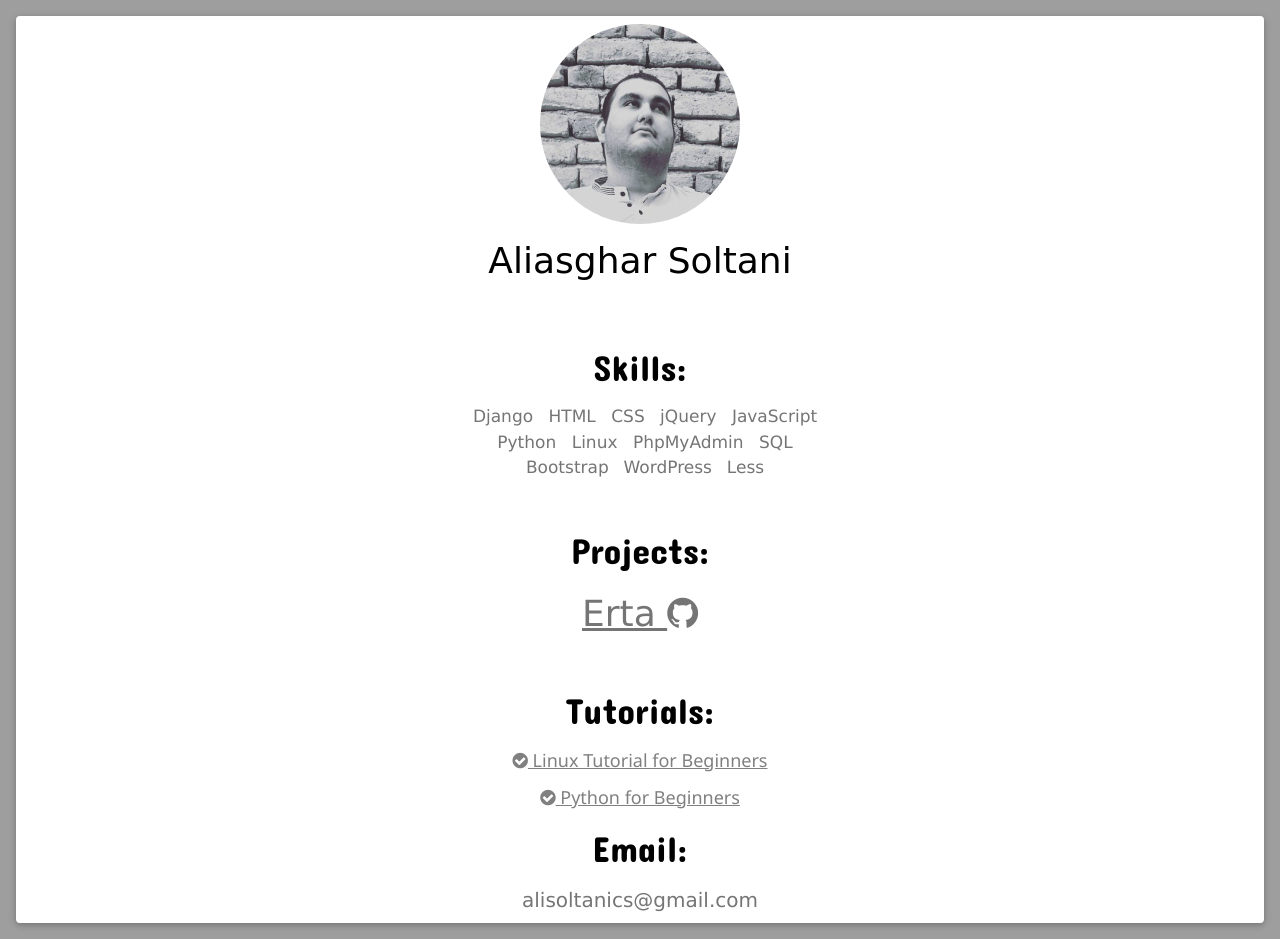
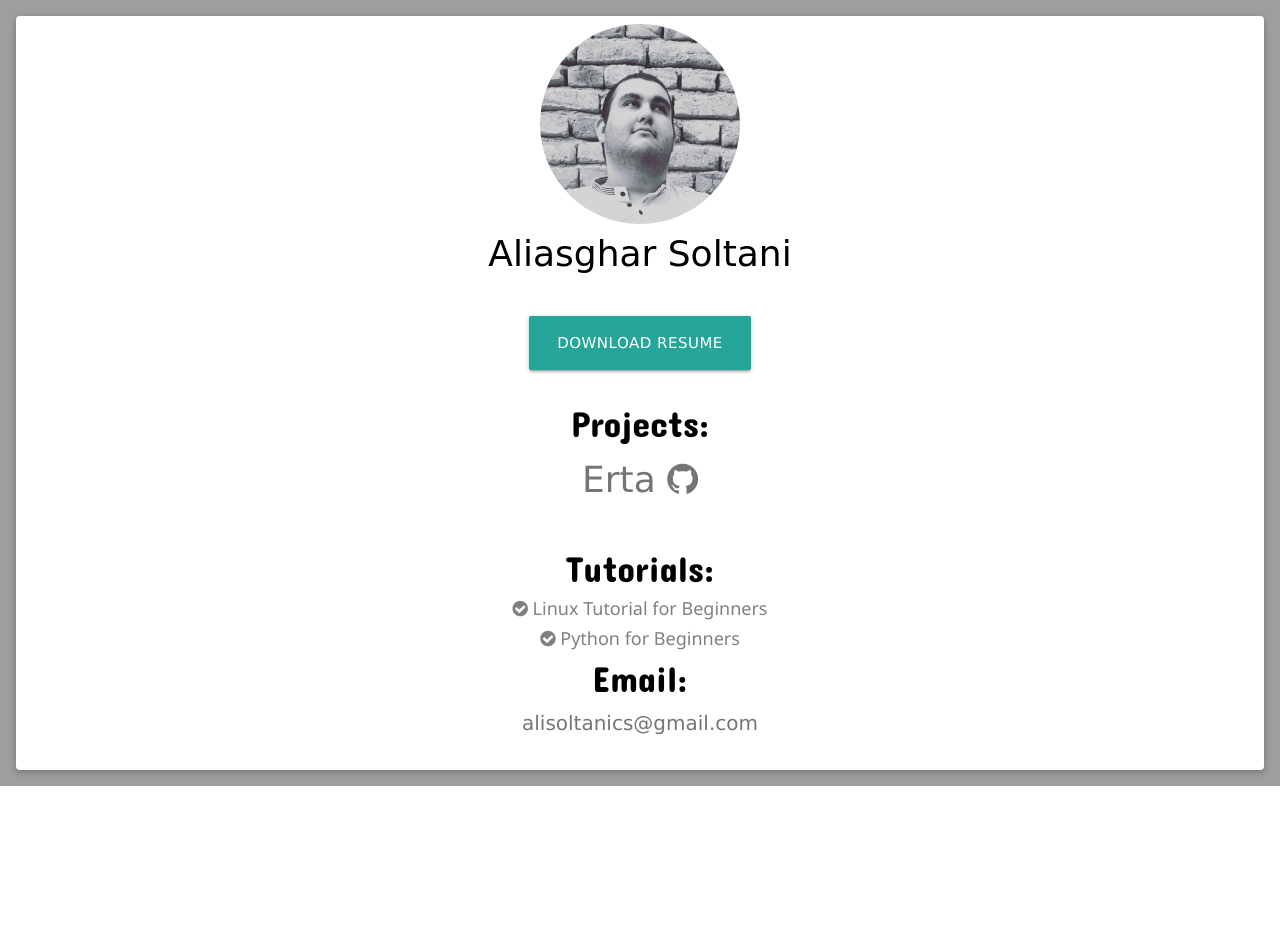
Before and after one commit to alisoltanics/alisoltanics.github.io, a plain HTML site: page index.html in a window 1280 px wide. After the commit the page ends 800 px from the top, so only its background shows below. Drawn offline with nearby package versions, Linux system fonts and the light colour scheme; a web font is replaced by a local one.

Commit message:
Update index.html

```diff
--- a/index.html
+++ b/index.html
@@ -1,6 +1,7 @@
 <!DOCTYPE html>
 <html>
 <head>
+  <link rel="stylesheet" href="https://cdnjs.cloudflare.com/ajax/libs/materialize/1.0.0-rc.2/css/materialize.min.css">
   <link rel="stylesheet" href="https://www.w3schools.com/w3css/4/w3.css">
   <link rel="stylesheet" href="https://cdnjs.cloudflare.com/ajax/libs/font-awesome/4.7.0/css/font-awesome.min.css">
   <link href="https://fonts.googleapis.com/css?family=Concert+One" rel="stylesheet">
@@ -15,26 +16,7 @@
       <h1 class="al">Aliasghar Soltani</h1>
     </div>
     <div class="w3-text-black w3-center w3-padding w3-margin">
-      <h1 class="hd">Skills:</h1>
-      <div class="w3-text-gray">
-            <span class="sk">Django </span>
-            <span class="sk">HTML </span>
-            <span class="sk">CSS </span>
-            <span class="sk">jQuery </span>
-            <span class="sk">JavaScript </span>
-          </div>
-          <div class="w3-text-gray">
-            <span class="sk">Python </span>
-            <span class="sk">Linux </span>
-            <span class="sk">PhpMyAdmin </span>
-            <span class="sk">SQL </span>
-          </div>
-          <div class="w3-text-gray">
-            <span class="sk">Bootstrap</span>
-            <span class="sk">WordPress</span>
-            <span class="sk">Less</span>
-          </div>
-    </div>
+<a class="waves-effect waves-light btn-large">download resume</a>
     <div class="w3-text-black w3-center w3-padding w3-margin">
       <h1 class="hd">Projects: </h1>
       <div class="prj w3-text-gray">
```
